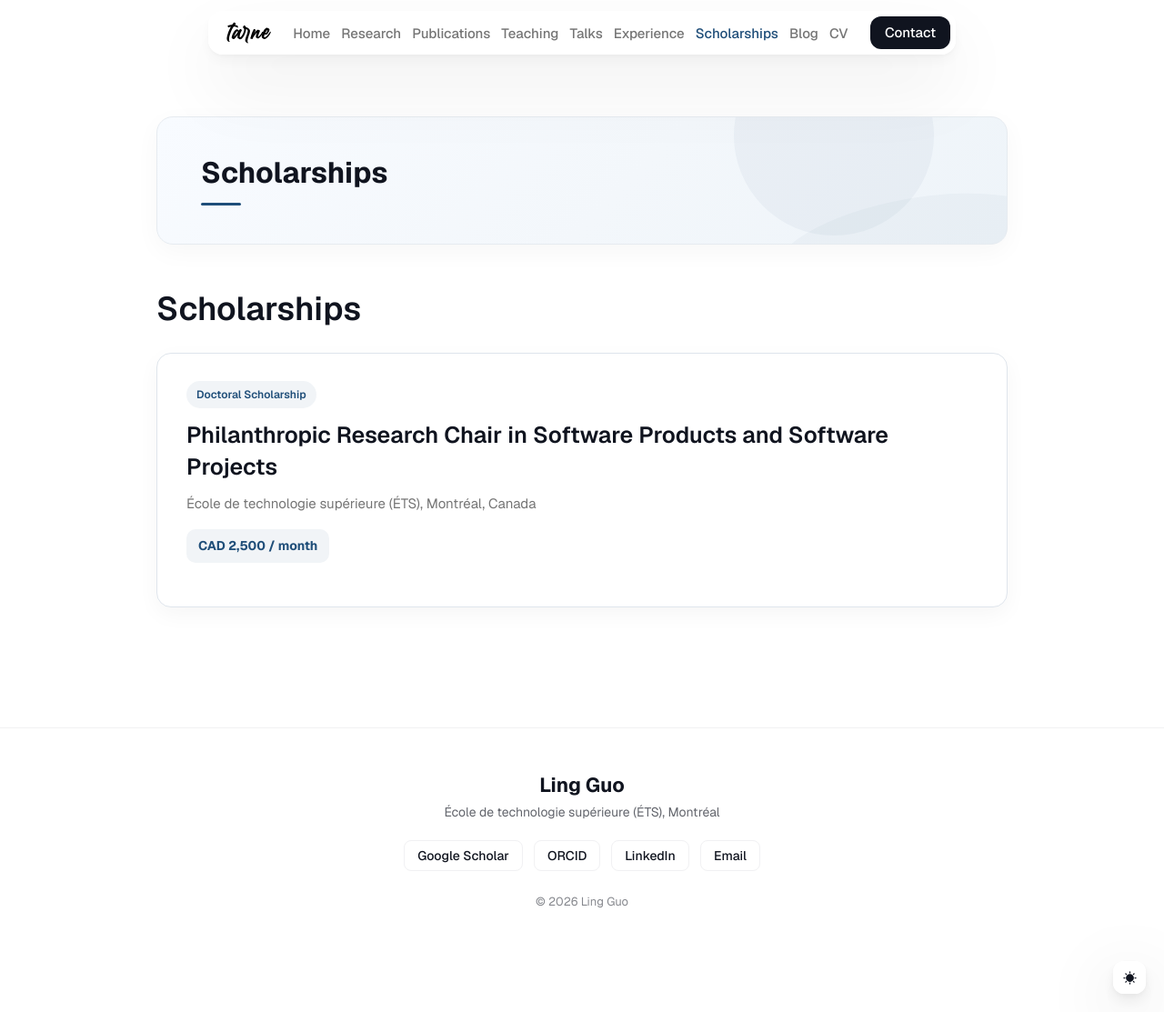
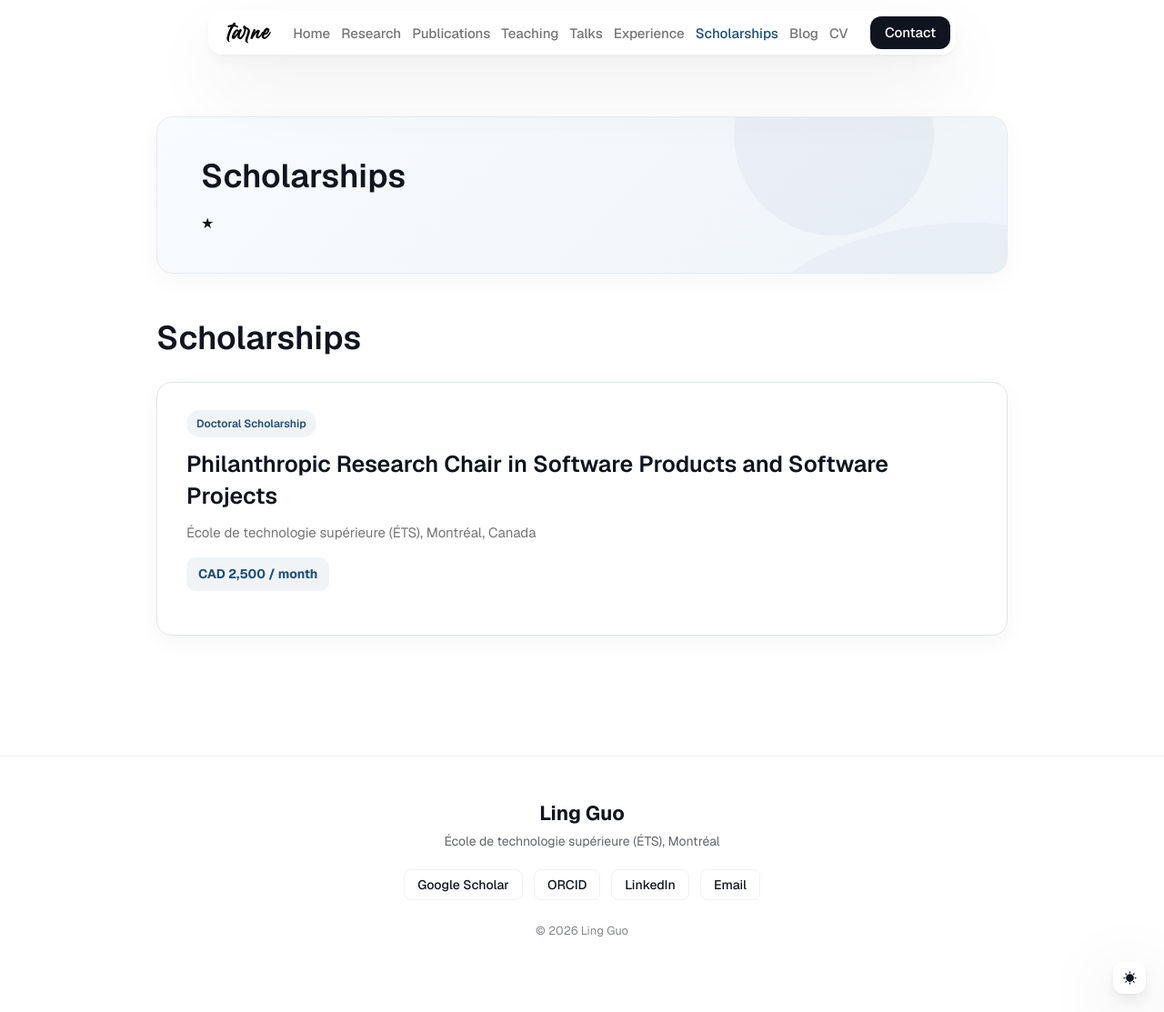
Before and after one commit to lingguo-research/lingguo-tarne, a Jekyll site: the page built from _pages/scholarship.md, in a window 1280 px wide and 1113 px high. Shown: the whole window at 91% size. Built offline with Jekyll 4.4.1, drawn with Linux system fonts in a browser that asks for light colours; nearby versions of some CDN libraries.

Commit message:
Update page.html

```diff
--- a/_layouts/page.html
+++ b/_layouts/page.html
@@ -8,47 +8,132 @@
 
     <div class="row">
 
-  <div class="col col-12">
-        <div class="page-hero">
+      <div class="col col-12">
 
-          <div class="page-hero__inner">
+        <div class="page-hero academic-page-hero">
+
+          <div class="academic-page-hero__content">
+
             {% if page.title %}
-            <h1 class="page-hero__title">{{ page.title }}</h1>
+            <h1 class="academic-page-hero__title">
+              {{ page.title }}
+            </h1>
             {% endif %}
+
             {% if page.description %}
-            <p class="page-hero__description">{{ page.description }}</p>
+            <p class="academic-page-hero__description">
+              {{ page.description }}
+            </p>
             {% endif %}
+
+            <div class="academic-page-hero__line"></div>
+
+          </div>
+
+
+          <div class="academic-page-hero__icon">
+
+            {% case page.permalink %}
+
+              {% when '/research/' %}
+                <span>◎</span>
+
+              {% when '/publications/' %}
+                <span>▤</span>
+
+              {% when '/teaching/' %}
+                <span>⌂</span>
+
+              {% when '/talks/' %}
+                <span>♩</span>
+
+              {% when '/experience/' %}
+                <span>▣</span>
+
+              {% when '/scholarships/' %}
+                <span>★</span>
+
+              {% when '/cv/' %}
+                <span>▧</span>
+
+              {% when '/blog/' %}
+                <span>✎</span>
+
+              {% else %}
+                <span>•</span>
+
+            {% endcase %}
+
           </div>
 
         </div>
 
+
         <div class="page-head">
+
           {% if page.video_embed %}
+
           <div class="page-video">
             <div class="page-video__wrap">
-              <iframe src="{{ page.video_embed }}" loading="lazy" width="640" height="360" frameborder="0"
-                webkitallowfullscreen mozallowfullscreen allowfullscreen></iframe>
+
+              <iframe
+                src="{{ page.video_embed }}"
+                loading="lazy"
+                width="640"
+                height="360"
+                frameborder="0"
+                webkitallowfullscreen
+                mozallowfullscreen
+                allowfullscreen>
+              </iframe>
+
             </div>
           </div>
+
           {% else %}
-          {% if page.image %}
-          <div class="page-image">
-            <img class="lazy" data-src="{{ page.image | relative_url }}" alt="{{ page.title }}">
-          </div>
+
+            {% if page.image %}
+
+            <div class="page-image">
+
+              <img
+                class="lazy"
+                data-src="{{ page.image | relative_url }}"
+                alt="{{ page.title }}">
+
+            </div>
+
+            {% endif %}
+
           {% endif %}
-          {% endif %}
+
         </div>
 
+
         <article class="page">
+
           <div class="page__content">
+
             {% if page.toc == true %}
+
             <details class="page__toc">
               <summary>Table of Contents</summary>
-              {% include toc.html html=content ordered=true class="page__toc__list" h_min=2 %}
+
+              {% include toc.html
+                html=content
+                ordered=true
+                class="page__toc__list"
+                h_min=2
+              %}
+
             </details>
+
             {% endif %}
+
             {{ content }}
+
           </div>
+
         </article>
 
       </div>
```
